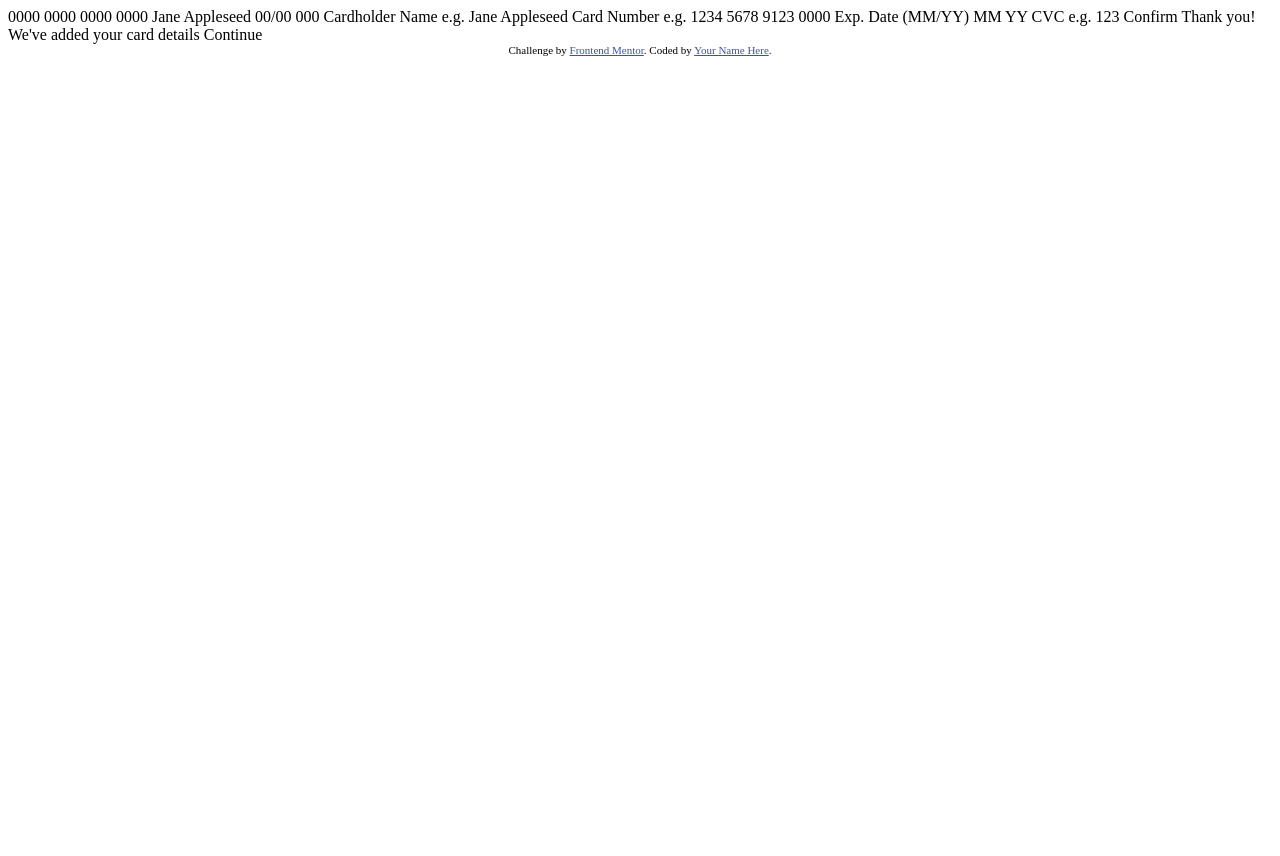
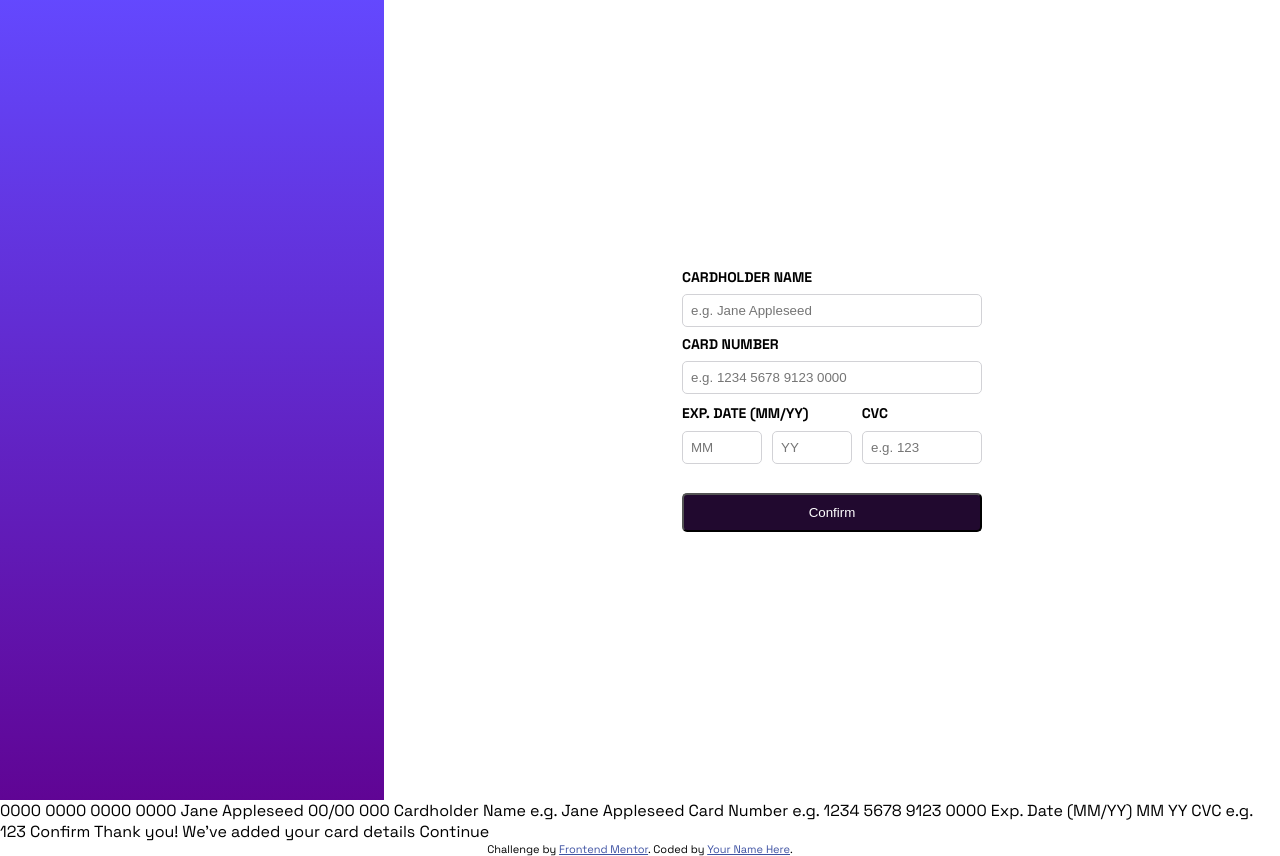
Before and after one commit to HugoHern/frontend-mentor-interactive-card, a plain HTML site: page index.html in a window 1280 px wide. Before the commit the page ends 800 px from the top, so only its background shows below. Drawn offline with Linux system fonts and the light colour scheme.

Commit message:
added html elements to challenge startup project.  Added css to main form

```diff
--- a/index.html
+++ b/index.html
@@ -1,20 +1,54 @@
 <!DOCTYPE html>
 <html lang="en">
+
 <head>
   <meta charset="UTF-8">
-  <meta name="viewport" content="width=device-width, initial-scale=1.0"> <!-- displays site properly based on user's device -->
+  <meta name="viewport" content="width=device-width, initial-scale=1.0">
+  <!-- displays site properly based on user's device -->
 
   <link rel="icon" type="image/png" sizes="32x32" href="./images/favicon-32x32.png">
-
+  <link rel="stylesheet" href="styles.css">
   <title>Frontend Mentor | Interactive card details form</title>
 
   <!-- Feel free to remove these styles or customise in your own stylesheet 👍 -->
   <style>
-    .attribution { font-size: 11px; text-align: center; }
-    .attribution a { color: hsl(228, 45%, 44%); }
+    .attribution {
+      font-size: 11px;
+      text-align: center;
+    }
+
+    .attribution a {
+      color: hsl(228, 45%, 44%);
+    }
   </style>
 </head>
+
 <body>
+
+  <main class="container">
+    <aside class="left-side"></aside>
+    <aside class="right-side">
+      <form class="card-form">
+        <label for="name">CARDHOLDER NAME</label>
+        <input id='name' mtype="text" placeholder="e.g. Jane Appleseed">
+        <label for="name">CARD NUMBER</label>
+        <input id='name' mtype="text" placeholder="e.g. 1234 5678 9123 0000">
+        <section class="expiration-date">
+          <section class="expiration-date-labels">
+            <label for="expiration-date">EXP. DATE (MM/YY) </label>
+            <label for="cvc">CVC</label>
+          </section>
+
+          <section class="expiration-date-inputs">
+            <input type="text" placeholder="MM">
+            <input type="text" placeholder="YY">
+            <input id="cvc-input" type="text" placeholder="e.g. 123">
+          </section>
+        </section>
+        <button type="submit" class="confirm-button">Confirm</button>
+      </form>
+    </aside>
+  </main>
 
   0000 0000 0000 0000
   Jane Appleseed
@@ -48,4 +82,5 @@
     Coded by <a href="#">Your Name Here</a>.
   </div>
 </body>
+
 </html>
--- /dev/null
+++ b/styles.css
@@ -0,0 +1,98 @@
+@import url('https://fonts.googleapis.com/css2?family=Space+Grotesk:wght@300;400;500;600;700&display=swap');
+
+:root {
+    /*PRIMARY COLORS*/
+    --Lineargradient: hsl(249, 99%, 64%) to hsl(278, 94%, 30%)
+    --Red: hsl(0, 100%, 66%)
+
+    /*SECONDARY COLORS*/
+    --White: hsl(0, 0%, 100%)
+    --Lightgrayishviolet: hsl(270, 3%, 87%)
+--Darkgrayishviolet: hsl(279, 6%, 55%)
+--Verydarkviolet: hsl(278, 68%, 11%)
+}
+
+* {
+    margin: 0;
+    padding: 0;
+    box-sizing: border-box;
+}
+
+body {
+    font-family: 'Space Grotesk', sans-serif;
+}
+.container {
+    display: flex;
+    height: 100vh;
+    width: 100vw;
+}
+
+.left-side {
+    background-image: linear-gradient(hsl(249, 99%, 64%),hsl(278, 94%, 30%) ) ;
+    width: 30%;
+}
+
+.right-side {
+    background-color: white;
+    display: flex;
+    justify-content: center;
+    align-items: center;
+    width: 70%;
+}
+
+.card-form {
+    display: flex;
+    flex-direction: column;
+    width: 300px;
+}
+
+label {
+    font-size: 14px;
+    margin-bottom: .5rem;
+    font-weight: 900;
+}
+
+input {
+    margin-bottom: .5rem;
+    padding: .5rem;
+    border: 1px solid rgb(210, 210, 214);
+    border-radius: 5px;
+    color: rgb(210, 210, 214);
+}
+
+.expiration-date {
+    display: flex;
+    flex-direction: column;
+}
+
+.expiration-date-labels {
+    margin-bottom: .5rem;
+}
+
+.expiration-date-labels label {
+    margin-right: 3.1rem;
+}
+
+.expiration-date-inputs {
+    display: flex;
+    width: 100%;
+    justify-content: space-between;
+}
+
+.expiration-date-inputs input {
+
+    width: 5rem;
+}
+
+#cvc-input {
+    width: 7.5rem;
+}
+
+.confirm-button {
+    padding: 10px;
+    margin-top: 1.3rem;
+    width: 100%;
+    color: white;
+    background-color: hsl(278, 68%, 11%);
+    border-radius: 5px;
+}
```
